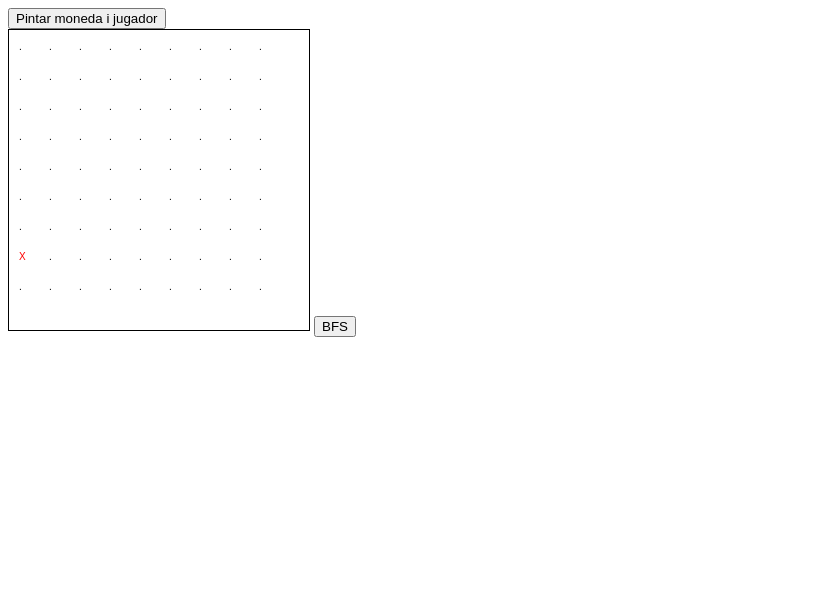
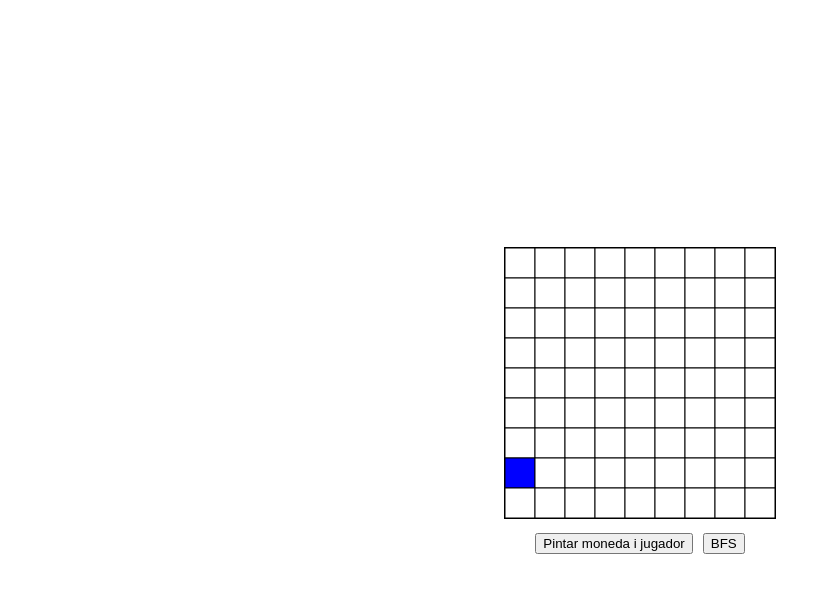
Before and after one commit to whatafuas07/TR-Google-Maps, a plain HTML site: page index.html in a window 1280 px wide. Both pictures are taken after a click on the button "BFS". Shown: the whole page, without its empty margins (0-831 px from the left). Drawn offline with Linux system fonts and the light colour scheme.

Commit message:
Cambio el diseño completamente.

```diff
--- a/index.html
+++ b/index.html
@@ -5,125 +5,75 @@
     <meta name="viewport" content="width=device-width, initial-scale=1.0">
     <title>Moviment X i O en Canvas</title>
     <style>
+        body {
+            margin: 0;
+            display: flex;
+            justify-content: center;
+            align-items: center;
+            flex-direction: column;
+            min-height: 100vh;
+        }
         canvas {
             border: 1px solid black;
+            background-color: #ccc;
+        }
+        #buttonContainer {
+            display: flex;
+            justify-content: center;
+            margin-top: 10px;
+        }
+        #buttonContainer button {
+            margin: 0 5px;
         }
     </style>
 </head>
 <body>
-
+    <div id="container">
+        <canvas id="gameCanvas" width="270" height="270"></canvas>
+        <div id="buttonContainer">
             <button onclick="paintCoinAndPlayer()">
                 Pintar moneda i jugador
             </button>
-    <br>
-
-    <canvas id="gameCanvas" width="300" height="300"></canvas>
-    <!-- <script src="script.js"/> -->
+            <button onclick="bfs()">
+                BFS
+            </button>
+        </div>
+    </div>
     <script>
-        let matrix = [
-            [".", ".", ".", ".", ".", ".", ".", ".", "."],
-            [".", ".", ".", ".", ".", ".", ".", ".", "."],
-            [".", ".", ".", ".", ".", ".", ".", ".", "."],
-            [".", ".", ".", ".", ".", ".", ".", ".", "."],
-            [".", ".", ".", ".", ".", ".", ".", ".", "."],
-            [".", ".", ".", ".", ".", ".", ".", ".", "."],
-            [".", ".", ".", ".", ".", ".", ".", ".", "."],
-            [".", ".", ".", ".", ".", ".", ".", ".", "."],
-            [".", ".", ".", ".", ".", ".", ".", ".", "."]
-        ];
-
-        let playerPos = { x: null, y: null }; // Posició inicial de "X"
-        let coinPos = { x: null, y: null }; // Posició inicial de "O"
-        let coinEaten = false; // Indica si "O" ha estat menjada per "X"
-        //let movementAllowed = true; // Permetre moviment
+        let matrix = Array(9).fill().map(() => Array(9).fill("."));
+        let playerPos = { x: null, y: null };
+        let coinPos = { x: null, y: null };
+        let coinEaten = false;
 
         function random(min, max) {
-            return Math.round((Math.random() *( Math.abs(max - min))) + min);
+            return Math.round((Math.random() * (Math.abs(max - min))) + min);
         }
 
         function paintCoinAndPlayer() {
-            matrix = [
-                [".", ".", ".", ".", ".", ".", ".", ".", "."],
-                [".", ".", ".", ".", ".", ".", ".", ".", "."],
-                [".", ".", ".", ".", ".", ".", ".", ".", "."],
-                [".", ".", ".", ".", ".", ".", ".", ".", "."],
-                [".", ".", ".", ".", ".", ".", ".", ".", "."],
-                [".", ".", ".", ".", ".", ".", ".", ".", "."],
-                [".", ".", ".", ".", ".", ".", ".", ".", "."],
-                [".", ".", ".", ".", ".", ".", ".", ".", "."],
-                [".", ".", ".", ".", ".", ".", ".", ".", "."]
-            ];
+            matrix = Array(9).fill().map(() => Array(9).fill("."));
+            visitats = Array(9).fill().map(() => Array(9).fill(false));
+            matrixpath = Array(9).fill().map(() => Array(9).fill([]));
 
-            visitats=[
-                [false, false, false, false, false, false, false, false, false],
-                [false, false, false, false, false, false, false, false, false],
-                [false, false, false, false, false, false, false, false, false],
-                [false, false, false, false, false, false, false, false, false],
-                [false, false, false, false, false, false, false, false, false],
-                [false, false, false, false, false, false, false, false, false],
-                [false, false, false, false, false, false, false, false, false],
-                [false, false, false, false, false, false, false, false, false],
-                [false, false, false, false, false, false, false, false, false],
-            ];
-
-            matrixpath = [
-                [[], [], [], [], [], [], [], [], []],
-                [[], [], [], [], [], [], [], [], []],
-                [[], [], [], [], [], [], [], [], []],
-                [[], [], [], [], [], [], [], [], []],
-                [[], [], [], [], [], [], [], [], []],
-                [[], [], [], [], [], [], [], [], []],
-                [[], [], [], [], [], [], [], [], []],
-                [[], [], [], [], [], [], [], [], []],
-                [[], [], [], [], [], [], [], [], []],
-            ];
-
-            /* playerPos.x = parseInt(document.getElementById("playerX").value);
-            playerPos.y = parseInt(document.getElementById("playerY").value);
-            coinPos.x = parseInt(document.getElementById("coinX").value);
-            coinPos.y = parseInt(document.getElementById("coinY").value); */
-
-            playerPos.x = random(0, matrix[0].length-1);
-            playerPos.y = random(0, matrix.length-1);
-            coinPos.x = random(0, matrix[0].length-1);
-            coinPos.y = random(0, matrix.length-1);
+            playerPos.x = random(0, matrix[0].length - 1);
+            playerPos.y = random(0, matrix.length - 1);
+            coinPos.x = random(0, matrix[0].length - 1);
+            coinPos.y = random(0, matrix.length - 1);
 
             matrix[playerPos.y][playerPos.x] = "X";
             matrix[coinPos.y][coinPos.x] = "O";
 
-            coinEaten = false
+            coinEaten = false;
 
             drawMatrix();
         }
 
-        let visitats = [
-          [false, false, false, false, false, false, false, false, false],
-          [false, false, false, false, false, false, false, false, false],
-          [false, false, false, false, false, false, false, false, false],
-          [false, false, false, false, false, false, false, false, false],
-          [false, false, false, false, false, false, false, false, false],
-          [false, false, false, false, false, false, false, false, false],
-          [false, false, false, false, false, false, false, false, false],
-          [false, false, false, false, false, false, false, false, false],
-          [false, false, false, false, false, false, false, false, false],
-        ];
+        let visitats = Array(9).fill().map(() => Array(9).fill(false));
+        let matrixpath = Array(9).fill().map(() => Array(9).fill([]));
 
-        let matrixpath = [
-          [[], [], [], [], [], [], [], [], []],
-          [[], [], [], [], [], [], [], [], []],
-          [[], [], [], [], [], [], [], [], []],
-          [[], [], [], [], [], [], [], [], []],
-          [[], [], [], [], [], [], [], [], []],
-          [[], [], [], [], [], [], [], [], []],
-          [[], [], [], [], [], [], [], [], []],
-          [[], [], [], [], [], [], [], [], []],
-          [[], [], [], [], [], [], [], [], []],
-        ];
-
-        const UP = [-1,0];
-        const DOWN = [1,0];
-        const LEFT = [0,-1];
-        const RIGHT = [0,1];
+        const UP = [-1, 0];
+        const DOWN = [1, 0];
+        const LEFT = [0, -1];
+        const RIGHT = [0, 1];
 
         var monedaI;
         var monedaJ;
@@ -131,12 +81,10 @@
         async function bfs() {
             const i_ini = playerPos.y;
             const j_ini = playerPos.x;
-          //console.log('+++', i_ini, j_ini);
 
             var cola = [];
             var found = false;
-          cola.push([i_ini,j_ini]);
-          //console.log(i_ini,j_ini,matrix[i_ini][j_ini])
+            cola.push([i_ini, j_ini]);
 
             while (found == false && cola.length != 0) {
                 var currentposition = cola.shift();
@@ -144,58 +92,52 @@
                 var currentj = currentposition[1];
                 if (matrix[currenti][currentj] == 'O') {
                     found = true;
-              console.log('Moneda trobada a:', currenti, currentj);
                     monedaI = currenti;
                     monedaJ = currentj;
 
-              //console.log(matrixpath);
-
-              for (let i=0; i < matrixpath[monedaI][monedaJ].length; i++) {
-                //console.log(matrixpath[monedaI][monedaJ][i]);
-
-                    // AQUÍ -> Retard de 500 mil·lisegons per cada moviment
+                    for (let i = 0; i < matrixpath[monedaI][monedaJ].length; i++) {
                         await new Promise(resolve => setTimeout(resolve, 300));
 
-                    if (matrixpath[monedaI][monedaJ][i]==DOWN){
+                        if (matrixpath[monedaI][monedaJ][i] == DOWN) {
                             moveDown();
                         }
 
-                    if (matrixpath[monedaI][monedaJ][i]==LEFT){
+                        if (matrixpath[monedaI][monedaJ][i] == LEFT) {
                             moveLeft();
                         }
 
-                    if (matrixpath[monedaI][monedaJ][i]==RIGHT){
+                        if (matrixpath[monedaI][monedaJ][i] == RIGHT) {
                             moveRight();
                         }
 
-                    if (matrixpath[monedaI][monedaJ][i]==UP){
+                        if (matrixpath[monedaI][monedaJ][i] == UP) {
                             moveUp();
                         }
                     }
                 } else {
-              if (currentj>=0 && currenti+1>=0 && currentj<matrix[0].length && currenti+1<matrix.length && visitats[currenti+1][currentj] == false) {
-                cola.push([currenti+1,currentj]);
-                visitats[currenti+1][currentj] = true;
+                    if (currentj >= 0 && currenti + 1 >= 0 && currentj < matrix[0].length && currenti + 1 < matrix.length && visitats[currenti + 1][currentj] == false) {
+                        cola.push([currenti + 1, currentj]);
+                        visitats[currenti + 1][currentj] = true;
 
-                matrixpath[currenti+1][currentj].push(...matrixpath[currenti][currentj],DOWN);
+                        matrixpath[currenti + 1][currentj] = [...matrixpath[currenti][currentj], DOWN];
                     }
-              if (currentj>=0 && currenti-1>=0 && currentj<matrix[0].length && currenti-1<matrix.length && visitats[currenti-1][currentj] == false) {
-                cola.push([currenti-1,currentj]);
-                visitats[currenti-1][currentj] = true;
+                    if (currentj >= 0 && currenti - 1 >= 0 && currentj < matrix[0].length && currenti - 1 < matrix.length && visitats[currenti - 1][currentj] == false) {
+                        cola.push([currenti - 1, currentj]);
+                        visitats[currenti - 1][currentj] = true;
 
-                matrixpath[currenti-1][currentj].push(...matrixpath[currenti][currentj],UP);
+                        matrixpath[currenti - 1][currentj] = [...matrixpath[currenti][currentj], UP];
                     }
-              if (currentj+1>=0 && currenti>=0 && currentj+1<matrix[0].length && currenti<matrix.length && visitats[currenti][currentj+1] == false) {
-                cola.push([currenti,currentj+1]);
-                visitats[currenti][currentj+1] = true;
+                    if (currentj + 1 >= 0 && currenti >= 0 && currentj + 1 < matrix[0].length && currenti < matrix.length && visitats[currenti][currentj + 1] == false) {
+                        cola.push([currenti, currentj + 1]);
+                        visitats[currenti][currentj + 1] = true;
 
-                matrixpath[currenti][currentj+1].push(...matrixpath[currenti][currentj],RIGHT);
+                        matrixpath[currenti][currentj + 1] = [...matrixpath[currenti][currentj], RIGHT];
                     }
-              if (currentj-1>=0 && currenti>=0 && currentj-1<matrix[0].length && currenti<matrix.length && visitats[currenti][currentj-1] == false) {
-                cola.push([currenti,currentj-1]);
-                visitats[currenti][currentj-1] = true;
+                    if (currentj - 1 >= 0 && currenti >= 0 && currentj - 1 < matrix[0].length && currenti < matrix.length && visitats[currenti][currentj - 1] == false) {
+                        cola.push([currenti, currentj - 1]);
+                        visitats[currenti][currentj - 1] = true;
 
-                matrixpath[currenti][currentj-1].push(...matrixpath[currenti][currentj],LEFT);
+                        matrixpath[currenti][currentj - 1] = [...matrixpath[currenti][currentj], LEFT];
                     }
                 }
             }
@@ -204,28 +146,28 @@
         const canvas = document.getElementById("gameCanvas");
         const ctx = canvas.getContext("2d");
 
-        const cellSize = 30; // Cada cel·la serà de 30x30 píxels
+        const cellSize = 30;
 
-        // Funció per dibuixar la matriu
         function drawMatrix() {
-            ctx.clearRect(0, 0, canvas.width, canvas.height); // Neteja el canvas
+            ctx.clearRect(0, 0, canvas.width, canvas.height);
             for (let row = 0; row < matrix.length; row++) {
                 for (let col = 0; col < matrix[row].length; col++) {
                     if (matrix[row][col] === "X") {
-                        ctx.fillStyle = "red"; // "X" en vermell
+                        ctx.fillStyle = "blue"; // Jugador en blau
                     } else if (matrix[row][col] === "O") {
-                        ctx.fillStyle = "blue"; // "O" en blau
+                        ctx.fillStyle = "yellow"; // Moneda en groc
                     } else {
-                        ctx.fillStyle = "black"; // La resta en negre
+                        ctx.fillStyle = "white"; // Cel·la buida
                     }
-                    ctx.fillText(matrix[row][col], col * cellSize + 10, row * cellSize + 20);
+                    ctx.fillRect(col * cellSize, row * cellSize, cellSize, cellSize);
+                    ctx.strokeStyle = "black";
+                    ctx.strokeRect(col * cellSize, row * cellSize, cellSize, cellSize);
                 }
             }
         }
 
         paintCoinAndPlayer();
 
-        // Funcions per moure la "X"
         function moveUp() {
             if (playerPos.y > 0) {
                 handleMovement(playerPos.x, playerPos.y - 1);
@@ -250,28 +192,20 @@
             }
         }
 
-        // Funció per gestionar el moviment i interacció de la "X"
         function handleMovement(newX, newY) {
-            // Comprova si la "X" està a sobre la "O" i actualitza el flag coinEaten
             if (newX === coinPos.x && newY === coinPos.y) {
                 coinEaten = true;
             }
 
-            // Converteix la casella actual de "X" en un "."
             matrix[playerPos.y][playerPos.x] = coinEaten && playerPos.x === coinPos.x && playerPos.y === coinPos.y ? "." : ".";
 
-            //console.log(playerPos);
-            //console.log(matrix);
-            // Mou la "X" a la nova posició
             playerPos.x = newX;
             playerPos.y = newY;
             matrix[playerPos.y][playerPos.x] = "X";
 
-            // Actualitza la matriu
             drawMatrix();
         }
 
-        // Capturar les tecles de direcció
         window.addEventListener("keydown", function (e) {
             switch (e.key) {
                 case "ArrowUp":
@@ -289,12 +223,7 @@
             }
         });
 
-        // Inicialitza el dibuix
         drawMatrix();
     </script>
-
-    <button onclick="bfs()">
-      BFS
-    </button>
 </body>
 </html>
```
Lines whose indentation alone changed are shown as unchanged.
